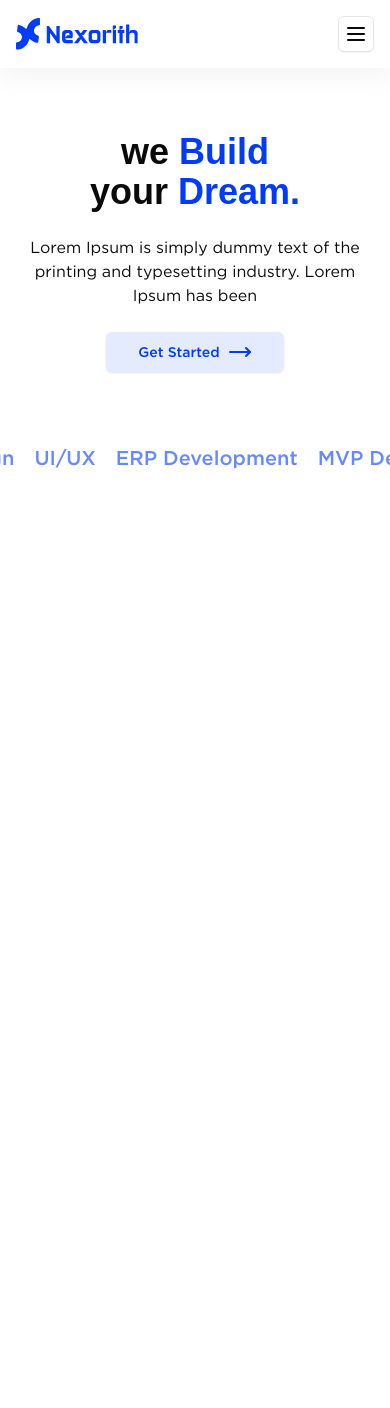
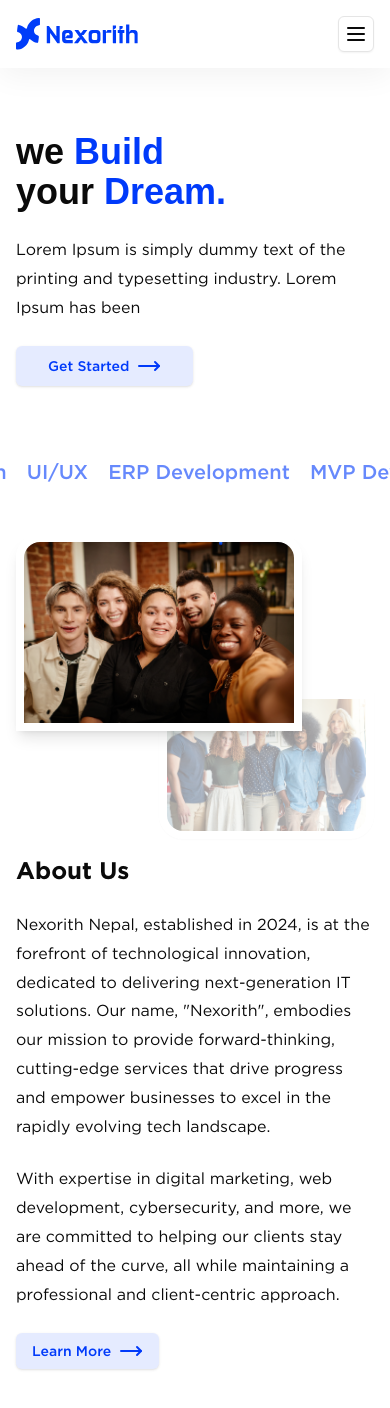
Before and after one commit to binamralamsal/nexorith, a Next.js app: page / in a window 390 px wide. Before the commit the page ends 844 px from the top, so only its background shows below. Built offline with nearby package versions, Linux system fonts and the light colour scheme; a web font is replaced by a local one.

Commit message:
About section

```diff
--- a/package.json
+++ b/package.json
@@ -3,7 +3,7 @@
   "version": "0.1.0",
   "private": true,
   "scripts": {
-    "dev": "next dev",
+    "dev": "next dev --turbo",
     "build": "next build",
     "start": "next start",
     "lint": "next lint"
--- a/src/app/page.tsx
+++ b/src/app/page.tsx
@@ -1,6 +1,7 @@
 import { Button } from "@/components/ui/button";
 import Marquee from "@/components/ui/marquee";
 import { MoveRight } from "lucide-react";
+import Image from "next/image";
 
 const services = [
   "Digital Marketing",
@@ -14,22 +15,26 @@ const services = [
 
 export default function Home() {
   return (
-    <>
+    <main>
       <section className="md:bg-hero bg-cover bg-no-repeat bg-center relative overflow-hidden">
-        <div className="container px-4 mx-auto grid md:grid-cols-2 py-16 md:py-20 lg:py-40">
-          <div className="flex flex-col items-center md:items-start gap-6 text-center md:text-left">
+        <div className="container grid md:grid-cols-2 py-16 md:py-20 lg:py-40">
+          <div className="flex flex-col md:items-start gap-6">
             <h2 className="font-bold text-4xl md:text-5xl lg:text-7xl">
               we <span className="text-primary">Build</span> <br />
               your <span className="text-primary">Dream.</span>
             </h2>
-            <p className="max-w-[40ch]">
+            <p className="max-w-[40ch] leading-soft">
               Lorem Ipsum is simply dummy text of the printing and typesetting
               industry. Lorem Ipsum has been
             </p>
 
             <div className="h-20 w-20 rounded-full bg-primary/10 animate-scale-up-down -bottom-10 hidden absolute md:block left-1/2"></div>
 
-            <Button size="lg" variant={"lightPrimary"} className="gap-2">
+            <Button
+              size="lg"
+              variant="lightPrimary"
+              className="gap-2 self-start"
+            >
               Get Started <MoveRight />
             </Button>
           </div>
@@ -53,6 +58,49 @@ export default function Home() {
           </ul>
         </Marquee>
       </section>
-    </>
+
+      <section className="my-10 md:my-20 lg:my-30">
+        <div className="container grid md:grid-cols-2 items-center gap-4 md:gap-8 lg:gap-16">
+          <div>
+            <Image
+              src="/people-1.png"
+              alt="People 1"
+              width={400}
+              height={400}
+              className="w-[80%] top-0 z-10 relative shadow-lg border-8 border-white rounded-t-3xl"
+            />
+            <Image
+              src="/people-2.png"
+              alt="People 2"
+              width={400}
+              height={400}
+              className="w-[60%] relative -mb-10 ml-auto -top-10 shadow-sm opacity-40 border-8 border-white rounded-b-3xl"
+            />
+          </div>
+          <div className="flex flex-col gap-6 leading-soft">
+            <h2 className="font-semibold text-2xl md:text-3xl lg:text-4xl">
+              About Us
+            </h2>
+            <p>
+              Nexorith Nepal, established in 2024, is at the forefront of
+              technological innovation, dedicated to delivering next-generation
+              IT solutions. Our name, &quot;Nexorith&quot;, embodies our mission
+              to provide forward-thinking, cutting-edge services that drive
+              progress and empower businesses to excel in the rapidly evolving
+              tech landscape.
+            </p>
+            <p>
+              With expertise in digital marketing, web development,
+              cybersecurity, and more, we are committed to helping our clients
+              stay ahead of the curve, all while maintaining a professional and
+              client-centric approach.
+            </p>
+            <Button className="self-start gap-2" variant="lightPrimary">
+              Learn More <MoveRight />
+            </Button>
+          </div>
+        </div>
+      </section>
+    </main>
   );
 }
--- a/src/components/site-header.tsx
+++ b/src/components/site-header.tsx
@@ -6,7 +6,7 @@ import { MobileNav } from "./mobile-nav";
 
 export function SiteHeader() {
   return (
-    <header className="flex justify-between items-center p-4 sticky top-0 backdrop-blur supports-[backdrop-filter]:bg-background/60 shadow-[0_8px_30px_rgb(0,0,0,0.05)]">
+    <header className="flex justify-between items-center p-4 sticky top-0 backdrop-blur supports-[backdrop-filter]:bg-background/60 shadow-[0_8px_30px_rgb(0,0,0,0.05)] z-50">
       <Link href="/">
         <NexorithLogo className="h-8" />
       </Link>
--- a/tailwind.config.ts
+++ b/tailwind.config.ts
@@ -1,4 +1,5 @@
 import type { Config } from "tailwindcss";
+import tailwindcssAnimate from "tailwindcss-animate";
 
 const config: Config = {
   darkMode: ["class"],
@@ -9,89 +10,96 @@ const config: Config = {
   ],
   theme: {
     extend: {
+      container: {
+        center: true,
+        padding: "1rem",
+      },
       backgroundImage: {
-  			hero: 'linear-gradient(to right, white 40%, rgba(255, 255, 255, 0) 80%), url("/hero.png")'
+        hero: 'linear-gradient(to right, white 40%, rgba(255, 255, 255, 0) 80%), url("/hero.png")',
       },
       keyframes: {
         scale: {
-  				'0%, 100%': {
-  					transform: 'scale(1)'
+          "0%, 100%": {
+            transform: "scale(1)",
           },
-  				'50%': {
-  					transform: 'scale(4)'
-  				}
+          "50%": {
+            transform: "scale(4)",
+          },
         },
         marquee: {
           from: {
-  					transform: 'translateX(0)'
+            transform: "translateX(0)",
           },
           to: {
-  					transform: 'translateX(calc(-100% - var(--gap)))'
-  				}
+            transform: "translateX(calc(-100% - var(--gap)))",
           },
-  			'marquee-vertical': {
+        },
+        "marquee-vertical": {
           from: {
-  					transform: 'translateY(0)'
+            transform: "translateY(0)",
           },
           to: {
-  					transform: 'translateY(calc(-100% - var(--gap)))'
-  				}
-  			}
+            transform: "translateY(calc(-100% - var(--gap)))",
+          },
+        },
+      },
+      lineHeight: {
+        soft: "1.8",
       },
       animation: {
-  			'scale-up-down': 'scale 5s ease-in-out infinite',
-  			marquee: 'marquee var(--duration) infinite linear',
-  			'marquee-vertical': 'marquee-vertical var(--duration) linear infinite'
+        "scale-up-down": "scale 5s ease-in-out infinite",
+        marquee: "marquee var(--duration) infinite linear",
+        "marquee-vertical": "marquee-vertical var(--duration) linear infinite",
       },
       colors: {
-  			background: 'hsl(var(--background))',
-  			foreground: 'hsl(var(--foreground))',
+        background: "hsl(var(--background))",
+        foreground: "hsl(var(--foreground))",
         card: {
-  				DEFAULT: 'hsl(var(--card))',
-  				foreground: 'hsl(var(--card-foreground))'
+          DEFAULT: "hsl(var(--card))",
+          foreground: "hsl(var(--card-foreground))",
         },
         popover: {
-  				DEFAULT: 'hsl(var(--popover))',
-  				foreground: 'hsl(var(--popover-foreground))'
+          DEFAULT: "hsl(var(--popover))",
+          foreground: "hsl(var(--popover-foreground))",
         },
         primary: {
-  				DEFAULT: 'hsl(var(--primary))',
-  				foreground: 'hsl(var(--primary-foreground))'
+          DEFAULT: "hsl(var(--primary))",
+          foreground: "hsl(var(--primary-foreground))",
         },
         secondary: {
-  				DEFAULT: 'hsl(var(--secondary))',
-  				foreground: 'hsl(var(--secondary-foreground))'
+          DEFAULT: "hsl(var(--secondary))",
+          foreground: "hsl(var(--secondary-foreground))",
         },
         muted: {
-  				DEFAULT: 'hsl(var(--muted))',
-  				foreground: 'hsl(var(--muted-foreground))'
+          DEFAULT: "hsl(var(--muted))",
+          foreground: "hsl(var(--muted-foreground))",
         },
         accent: {
-  				DEFAULT: 'hsl(var(--accent))',
-  				foreground: 'hsl(var(--accent-foreground))'
+          DEFAULT: "hsl(var(--accent))",
+          foreground: "hsl(var(--accent-foreground))",
         },
         destructive: {
-  				DEFAULT: 'hsl(var(--destructive))',
-  				foreground: 'hsl(var(--destructive-foreground))'
+          DEFAULT: "hsl(var(--destructive))",
+          foreground: "hsl(var(--destructive-foreground))",
         },
-  			border: 'hsl(var(--border))',
-  			input: 'hsl(var(--input))',
-  			ring: 'hsl(var(--ring))',
+        border: "hsl(var(--border))",
+        input: "hsl(var(--input))",
+        ring: "hsl(var(--ring))",
         chart: {
-  				'1': 'hsl(var(--chart-1))',
-  				'2': 'hsl(var(--chart-2))',
-  				'3': 'hsl(var(--chart-3))',
-  				'4': 'hsl(var(--chart-4))',
-  				'5': 'hsl(var(--chart-5))'
-  			}
+          "1": "hsl(var(--chart-1))",
+          "2": "hsl(var(--chart-2))",
+          "3": "hsl(var(--chart-3))",
+          "4": "hsl(var(--chart-4))",
+          "5": "hsl(var(--chart-5))",
+        },
       },
       borderRadius: {
-  			lg: 'var(--radius)',
-  			md: 'calc(var(--radius) - 2px)',
-  			sm: 'calc(var(--radius) - 4px)'
-  		}
-  	}
+        lg: "var(--radius)",
+        md: "calc(var(--radius) - 2px)",
+        sm: "calc(var(--radius) - 4px)",
       },
-  plugins: [require("tailwindcss-animate")],
+    },
+  },
+  plugins: [tailwindcssAnimate],
 };
 export default config;
```
Also changed, not shown: public/people-1.png (added), public/people-2.png (added). Lines whose indentation alone changed are shown as unchanged.
